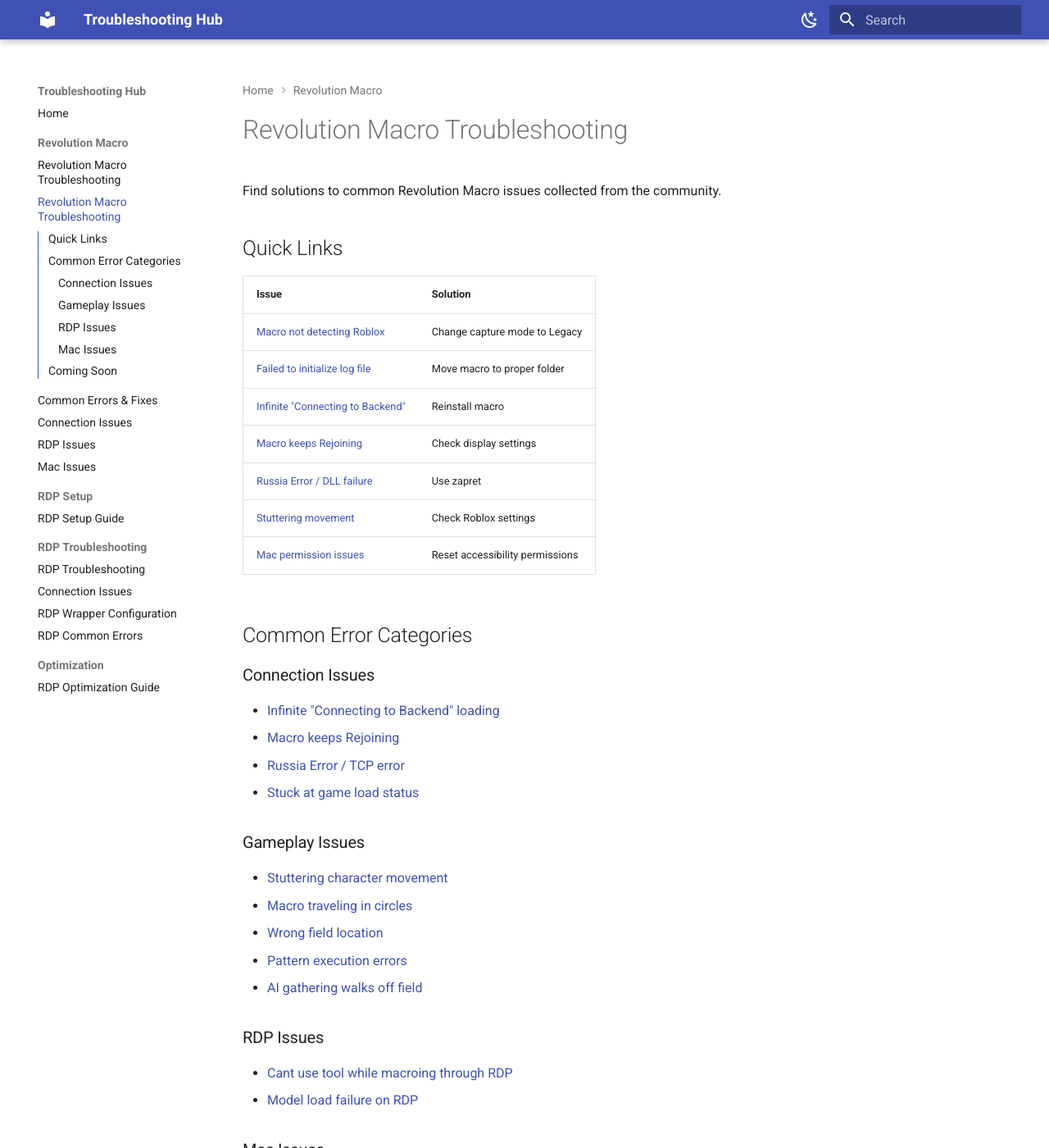
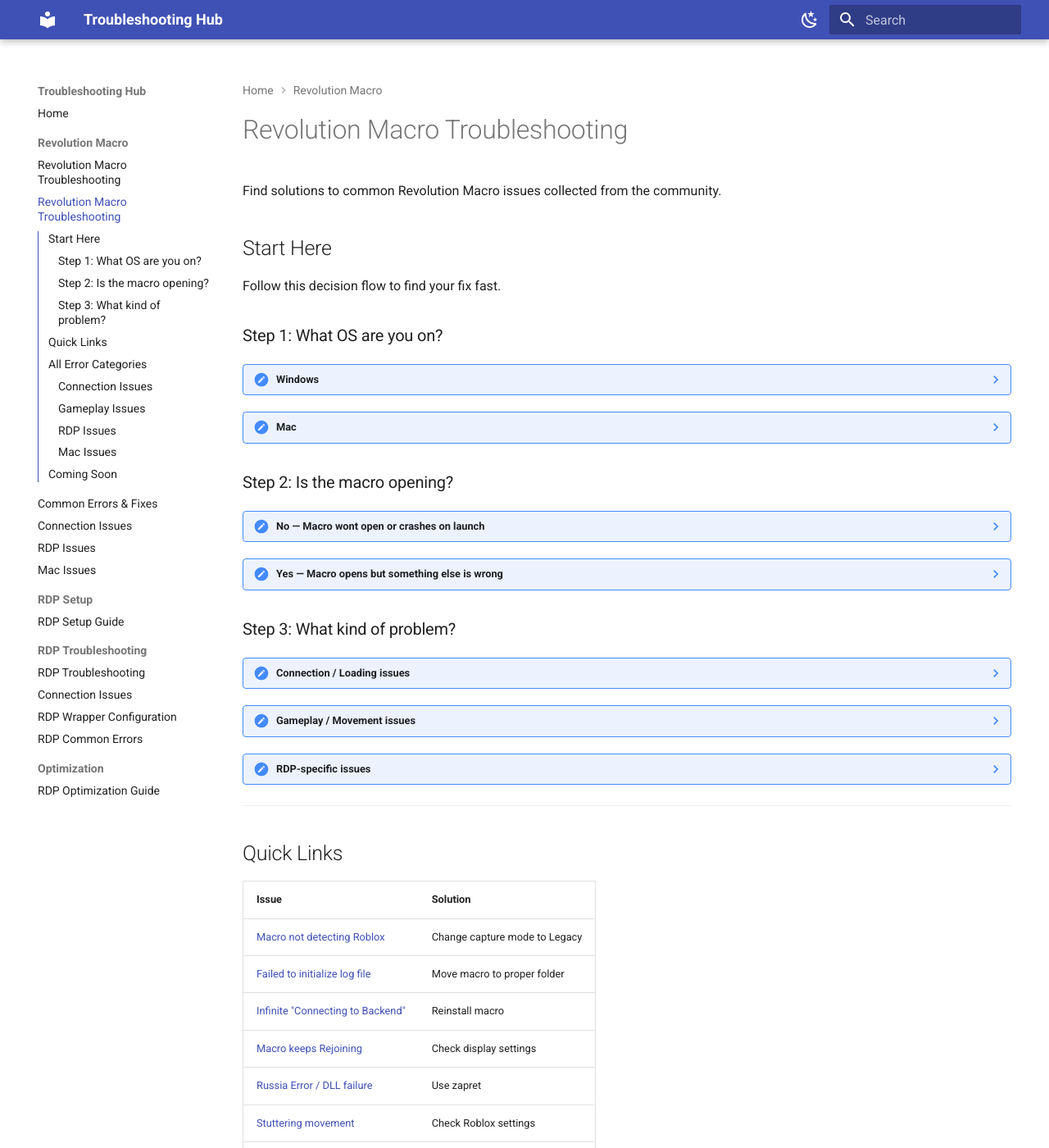
Before and after one commit to ru3tyYT/duck-support, an MkDocs documentation site: the page built from docs/revolution-macro/troubleshooting.md, in a window 1280 px wide and 1400 px high. Shown: the whole window at 82% size. Built offline with MkDocs 1.6.1 and Material for MkDocs 9.7.7, drawn with Linux system fonts in a browser that asks for light colours.

Commit message:
Add triage decision flow to troubleshooting page

```diff
--- a/docs/revolution-macro/troubleshooting.md
+++ b/docs/revolution-macro/troubleshooting.md
@@ -6,6 +6,51 @@ description: Solutions to common Revolution Macro issues
 # Revolution Macro Troubleshooting
 
 Find solutions to common Revolution Macro issues collected from the community.
+
+## Start Here
+
+Follow this decision flow to find your fix fast.
+
+### Step 1: What OS are you on?
+
+??? note "Windows"
+    Go to **Step 2** below.
+
+??? note "Mac"
+    Go straight to **[Mac Issues](mac-issues.md)** — most Mac problems are permission or compatibility related.
+
+### Step 2: Is the macro opening?
+
+??? note "No — Macro wont open or crashes on launch"
+    - **"Application has crashed" / OS-level error** — Try running as Administrator, make sure the macro is extracted from the zip
+    - **"Failed to initialize log file"** — [See fix](common-errors.md) — macro .exe must be inside a folder
+    - **Antivirus blocking it** — Temporarily disable antivirus or add an exclusion
+    - **"Connecting to Backend" stuck forever** — [See fix](connection-issues.md) — reinstall and make sure macro is extracted
+
+??? note "Yes — Macro opens but something else is wrong"
+    Go to **Step 3** below.
+
+### Step 3: What kind of problem?
+
+??? note "Connection / Loading issues"
+    - **Stuck at "game loading" forever** — [See fix](connection-issues.md) — increase load timeout, try Legacy capture mode
+    - **Macro keeps rejoining Roblox** — [See fix](connection-issues.md) — check display scale (100%), language (English), disable Auto-HDR
+    - **TCP error / failed to download DLLs (Russia)** — [See fix](connection-issues.md) — use zapret
+    - **Failed to open Roblox** — [See fix](connection-issues.md) — run as admin, check Roblox install
+
+??? note "Gameplay / Movement issues"
+    - **Character stuttering / walking in circles** — [See fix](common-errors.md) — set camera to Classic, turn off performance stats
+    - **Wrong field (e.g. goes to sunflower instead of pine tree)** — [See fix](common-errors.md) — reset pattern settings
+    - **AI gathering walks off field** — [See fix](common-errors.md) — enable High Alignment, check speed settings
+    - **Macro doesnt find hive / resets when bag full** — [See fix](common-errors.md) — set Hive to Detect in settings
+    - **Quest menu not showing** — [See fix](common-errors.md) — disable RBC Gather
+    - **Dipper not collecting** — [See fix](common-errors.md) — verify dipper is equipped in-game
+
+??? note "RDP-specific issues"
+    - **Cant harvest when mouse is outside RDP** — [See fix](rdp-issues.md) — known RDP limitation
+    - **Model load failure on RDP wrapper** — [See fix](rdp-issues.md) — try Legacy capture mode
+
+---
 
 ## Quick Links
 
@@ -19,7 +64,7 @@ Find solutions to common Revolution Macro issues collected from the community.
 | [Stuttering movement](common-errors.md) | Check Roblox settings |
 | [Mac permission issues](mac-issues.md) | Reset accessibility permissions |
 
-## Common Error Categories
+## All Error Categories
 
 ### Connection Issues
 - [Infinite "Connecting to Backend" loading](connection-issues.md)
```
